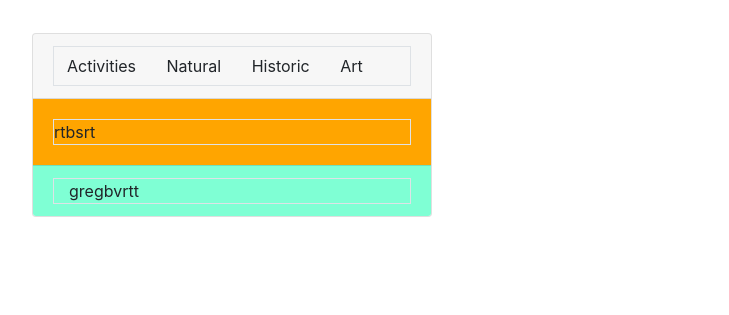
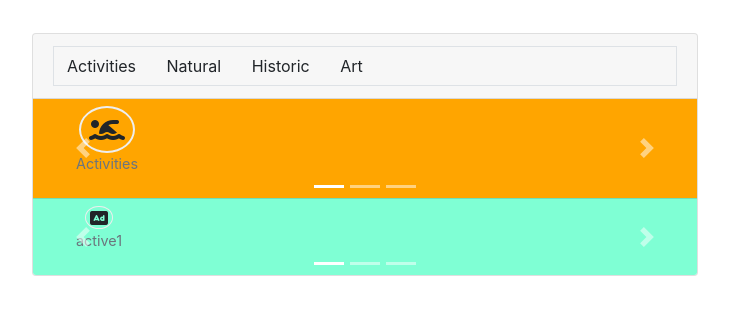
Before and after one commit to ilovecocolade/TuDu_prototype, a Django app: page /test/ in a window 1280 px wide. Shown: the part 63-378 px from the top of the page, without its empty margins (53-782 px from the left). Run offline with Django 3.2, Linux system fonts and the light colour scheme; some libraries are stand-ins or nearby versions.

Commit message:
carousel

```diff
--- a/main/static/main/css/TuDu.css
+++ b/main/static/main/css/TuDu.css
@@ -102,7 +102,6 @@ a:active {color: #ffffff;}
   background-color: #6b6b6b;
   }
 
-
 #mapbox {
   height: 100%;
   width: 100%;
@@ -179,7 +178,7 @@ select:-webkit-autofill:hover,
 select:-webkit-autofill:focus {
   border: #EFFD5F;
   -webkit-text-fill-color: #EFFD5F;
-  -webkit-box-shadow: 0 0 0px 1000px #252424 inset;
+  -webkit-box-shadow: 0 0 0px 1000px #6b6b6b inset;
 }
 
 /* Card for location filters */
--- a/main/static/main/css/test.css
+++ b/main/static/main/css/test.css
@@ -5,5 +5,8 @@ html,
 }
 
 #filterCard {
-    width: 400px;
+    min-width: 40%;
+    min-height: 40%;
+    max-width: 60%;
+    max-height: 60%;
 }
--- a/main/templates/main/test.html
+++ b/main/templates/main/test.html
@@ -52,16 +52,16 @@
                     <button class="btn catBtn">Art</button>
                 </div>
             </div>
-            <div class="card-body" style="background-color: orange;">
+            <div class="card-body" style="background-color: orange; padding:0; margin:0;">
                 <!--IF <x subCategories-->
-                <div class="no-gutters border">
+                <div class="no-gutters" style="display:none;">
                     rtbsrt
                 </div>
-                <!--IF >x subCategories-->
-                <div class="no-gutters" style="display:none;">
-                    <div id="filterMenu" class="carousel slide border">
+                <!--IF >x subCategories - LOAD CAROUSEL-->
+                <div class="no-gutters">
+                    <div id="filterMenu" class="carousel slide" data-interval="false">
                         <!--Indicators-->
-                        <ol class="carousel-indicators">
+                        <ol class="carousel-indicators" style="margin: 0; padding: 0;">
                             <li data-target="#filterMenu" data-slide-to="0" class="active"></li>
                             <li data-target="#filterMenu" data-slide-to="1"></li>
                             <li data-target="#filterMenu" data-slide-to="2"></li>
@@ -113,18 +113,18 @@
                     </div>
                 </div>
             </div>
-            <div class="card-footer" style="background-color: aquamarine;">
+            <div class="card-footer" style="background-color: aquamarine; padding:0; margin:0;">
                 <!--IF NONE, display none-->
 
                 <!--IF <X FILTERS-->
-                <div class="container-fluid border">
+                <div class="container-fluid" style="display:none;">
                     gregbvrtt
                 </div>
 
-                <!--IF >X FILTERS-->
-                <div id="activeFilters" style="display:none;" class="carousel slide border">
+                <!--IF >X FILTERS - LOAD CAROUSEL-->
+                <div id="activeFilters" class="carousel slide" data-interval="false">
                     <!--Indicators-->
-                    <ol class="carousel-indicators">
+                    <ol class="carousel-indicators" style="margin: 0; padding: 0;">
                         <li data-target="#activeFilters" data-slide-to="0" class="active"></li>
                         <li data-target="#activeFilters" data-slide-to="1"></li>
                         <li data-target="#activeFilters" data-slide-to="2"></li>
--- a/main/views.py
+++ b/main/views.py
@@ -27,8 +27,8 @@ def register(request):
             user = form.save()
             username = form.cleaned_data.get('username')
             messages.success(request, f'Account Created: {username}')
+            login(request, user)
             messages.info(request, f'Logged in: {username}')
-            login(request, user)
             return redirect('main:home')
     else:
         form = CreateAccountForm()
```
Also changed, not shown: main/templates/main/includes/common.html (+2 -5 lines), main/templates/main/includes/messages.html (+9 -4 lines), db.sqlite3.
